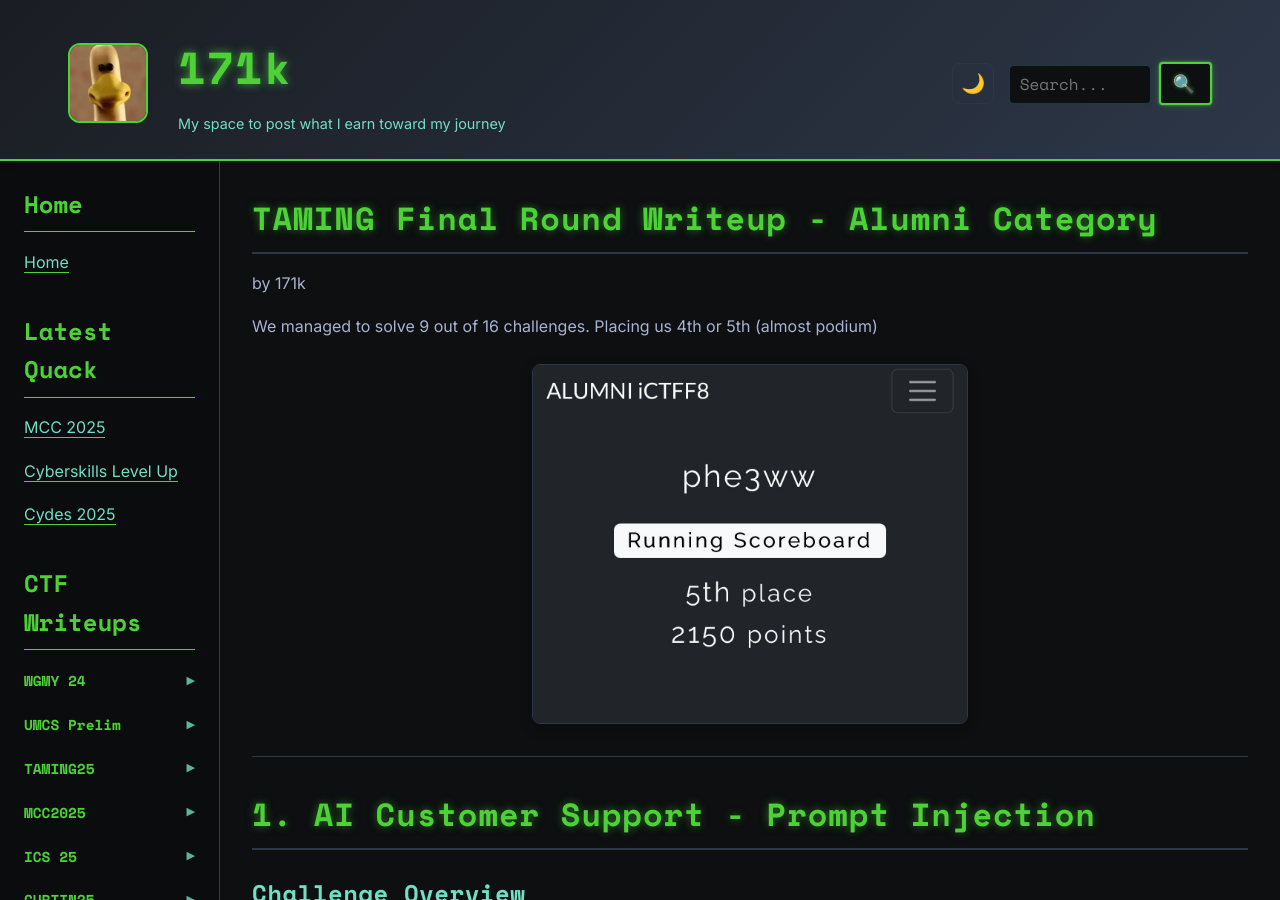
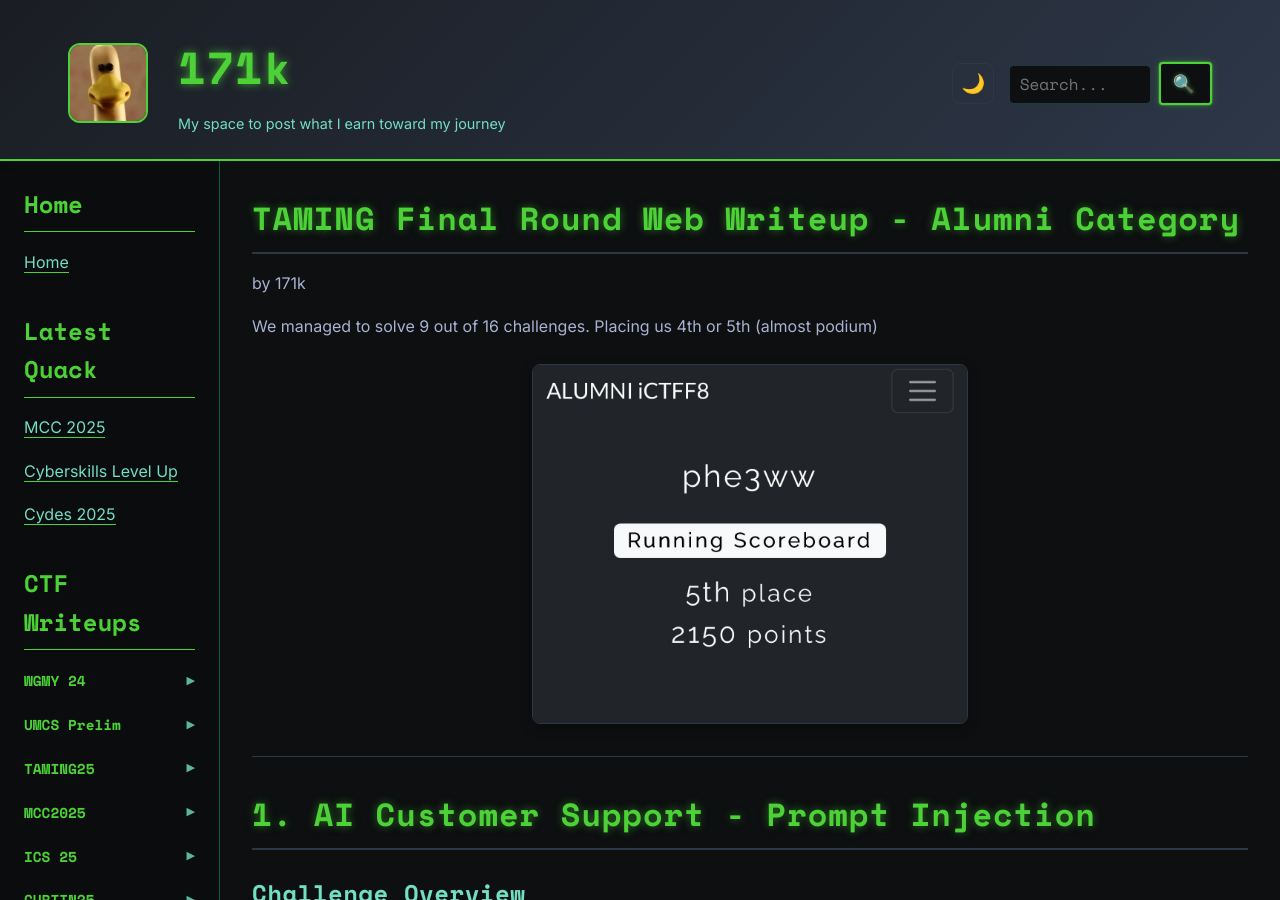
Before and after one commit to 171k/171k.github.io, a Jekyll site: the page built from _ctf/TAMING25-Alumni/Web/Taming25Web.md, in a window 1280 px wide and 900 px high. Built offline with Jekyll 4.4.1, drawn with Linux system fonts in a browser that asks for light colours.

Commit message:
Update Taming25Web.md

```diff
--- a/_ctf/TAMING25-Alumni/Web/Taming25Web.md
+++ b/_ctf/TAMING25-Alumni/Web/Taming25Web.md
@@ -6,7 +6,7 @@ tags: [ctf]
 ctf_event: "TAMING25"
 ---
 
-# TAMING Final Round Writeup - Alumni Category
+# TAMING Final Round Web Writeup - Alumni Category
 
 by 171k
 
```
